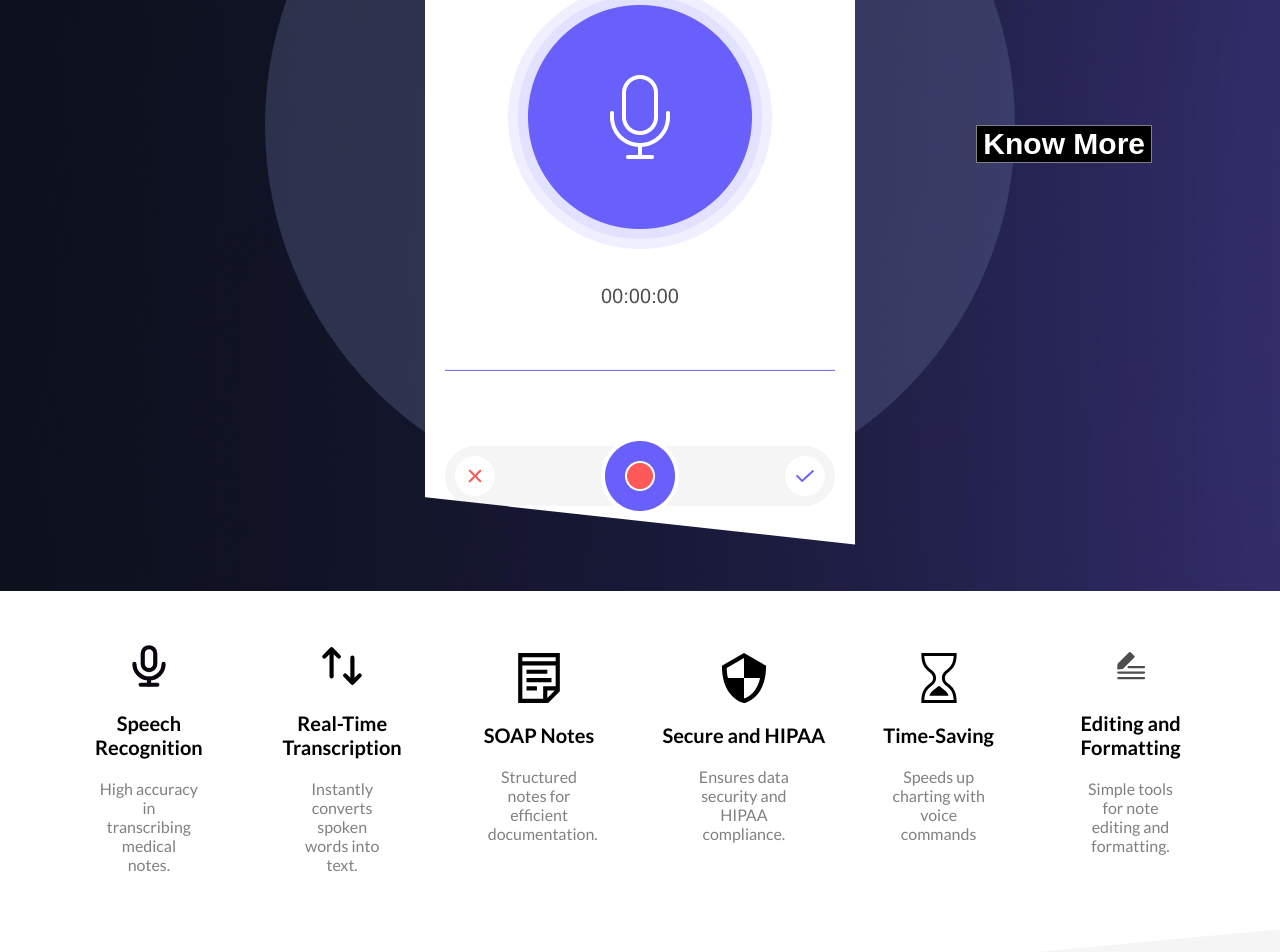
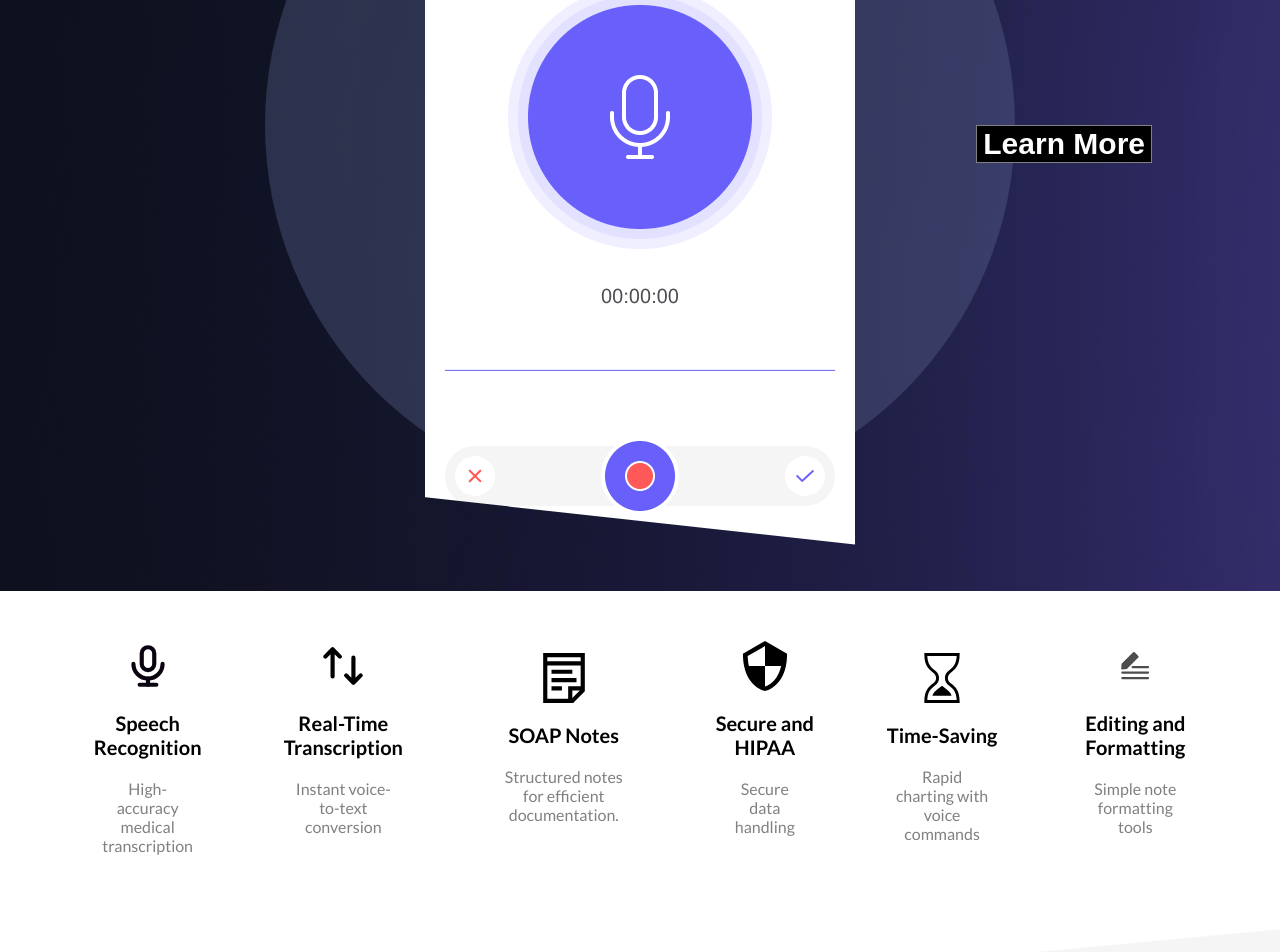
Before and after one commit to Pragatheeshwar07/orbdoc, a plain HTML site: page product/index.html in a window 1280 px wide. Shown: the part 1580-2532 px from the top of the page. Drawn offline with Linux system fonts and the light colour scheme.

Commit message:
updated the features and removed a section

```diff
--- a/product/index.html
+++ b/product/index.html
@@ -71,7 +71,7 @@
     <div class="steps-and-slider">
         <div class="steps">
             <h1 class="above-nav">The AI-driven medical dictation app transforming your voice<br>into precise clinical notes instantly.</h1>
-            <h3 class="demo-text">Product Walk through</h3>
+            <h3 class="demo-text">Get Started</h3>
             <div class="navBottom">
                 <h3 class="menuItem">TEXT NOTE CREATION</h3>
                 <h3 class="menuItem">PATIENT INTAKE</h3>
@@ -89,7 +89,7 @@
                     <h1 class="sliderTitle">Step 1</h1>
                     <!-- <h2 class="sliderPrice">$119</h2> -->
                     <a href="#product">
-                        <button class="buyButton">Know More</button>
+                        <button class="buyButton">Learn More</button>
                     </a>
                 </div>
                 <div class="sliderItem">
@@ -98,7 +98,7 @@
                     <h1 class="sliderTitle">Step 2</h1>
                     <!-- <h2 class="sliderPrice">$149</h2> -->
                     <a href="#product">
-                        <button class="buyButton">Know More</button>
+                        <button class="buyButton">Learn More</button>
                     </a>
                 </div>
                 <div class="sliderItem">
@@ -107,7 +107,7 @@
                     <h1 class="sliderTitle">Step 3</h1>
                     <!-- <h2 class="sliderPrice">$109</h2> -->
                     <a href="#product">
-                        <button class="buyButton">Know More</button>
+                        <button class="buyButton">Learn More</button>
                     </a>
                 </div>
                 <div class="sliderItem">
@@ -116,7 +116,7 @@
                     <h1 class="sliderTitle">Step 4</h1>
                     <!-- <h2 class="sliderPrice">$129</h2> -->
                     <a href="#product">
-                        <button class="buyButton">Know More</button>
+                        <button class="buyButton">Learn More</button>
                     </a>
                 </div>
                 <div class="sliderItem">
@@ -125,7 +125,7 @@
                     <h1 class="sliderTitle">Step 5</h1>
                     <!-- <h2 class="sliderPrice">$99</h2>-->
                     <a href="#product">
-                        <button class="buyButton">Know More</button>
+                        <button class="buyButton">Learn More</button>
                     </a>
                 </div>
             </div>
@@ -136,12 +136,12 @@
         <div class="feature">
             <img src="mic.svg" alt="" class="featureIcon">
             <span class="featureTitle">Speech Recognition</span>
-            <span class="featureDesc">High accuracy in transcribing medical notes.</span>
+            <span class="featureDesc">High-accuracy medical transcription</span>
         </div>
         <div class="feature">
             <img class="featureIcon" src="exchange.svg" alt="">
             <span class="featureTitle">Real-Time Transcription</span>
-            <span class="featureDesc">Instantly converts spoken words into text.</span>
+            <span class="featureDesc">Instant voice-to-text conversion</span>
         </div>
         <div class="feature">
             <img class="featureIcon" src="notes.svg" alt="">
@@ -151,19 +151,19 @@
         <div class="feature">
             <img class="featureIcon" src="security.svg" alt="">
             <span class="featureTitle">Secure and HIPAA</span>
-            <span class="featureDesc">Ensures data security and HIPAA compliance.
+            <span class="featureDesc">Secure data handling
             </span>
         </div>
         <div class="feature">
             <img class="featureIcon" src="time.svg" alt="">
             <span class="featureTitle">Time-Saving</span>
-            <span class="featureDesc">Speeds up charting with voice commands
+            <span class="featureDesc">Rapid charting with voice commands
             </span>
         </div>
         <div class="feature">
             <img class="featureIcon" src="edit.svg" alt="">
             <span class="featureTitle">Editing and Formatting</span>
-            <span class="featureDesc">Simple tools for note editing and formatting.
+            <span class="featureDesc">Simple note formatting tools
             </span>
         </div>
     </div>
@@ -171,15 +171,14 @@
     <div class="product" id="product">
         <img src="1st.png" alt="" class="productImg">
         <div class="productDetails">
-            <h1 class="productTitle">START PAGE</h1>
-            <h2 class="productPrice">Doctors utilize this platform to record their observations regarding their patients by clicking the microphone icon, which is the initial step.</h2>
-            </h2>
+            <h1 class="productTitle">Clinical Notes Made Easy</h1>
+            <h2 class="productPrice">OrbVoice understands complex medical terms, adjusting to your specialty and dictation style. Whether in primary care, surgery, psychiatry, or any medical field, OrbVoice ensures accuracy and efficiency. Record during patient encounters, review instantly, and seamlessly export notes to your EHR.</h2>
         </div>
     </div>
 
 
 
-    <div class="gallery">
+    <!-- <div class="gallery">
         <div class="galleryItem">
             <h1 class="galleryTitle">Doctors No.1 preferred product</h1>
             <img src="doctor1.jpg"
@@ -196,7 +195,7 @@
                 alt="" class="galleryImg">
 
         </div>
-    </div>
+    </div> -->
 
     <!-- <div class="newSeason">
         <div class="nsItem">
@@ -223,19 +222,19 @@
                 <ul class="fList">
                     <li class="fListItem">Company</li>
                     <li class="fListItem">Contact</li>
-                    <li class="fListItem">Careers</li>
+                    <!-- <li class="fListItem">Careers</li>
                     <li class="fListItem">Affiliates</li>
-                    <li class="fListItem">Stores</li>
+                    <li class="fListItem">Stores</li> -->
                 </ul>
             </div>
             <div class="footerMenu">
                 <h1 class="fMenuTitle">Useful Links</h1>
                 <ul class="fList">
                     <li class="fListItem">Support</li>
-                    <li class="fListItem">Refund</li>
                     <li class="fListItem">FAQ</li>
+                    <!-- <li class="fListItem">Refund</li>
                     <li class="fListItem">Feedback</li>
-                    <li class="fListItem">Stories</li>
+                    <li class="fListItem">Stories</li> -->
                 </ul>
             </div>
             <div class="footerMenu">
```
